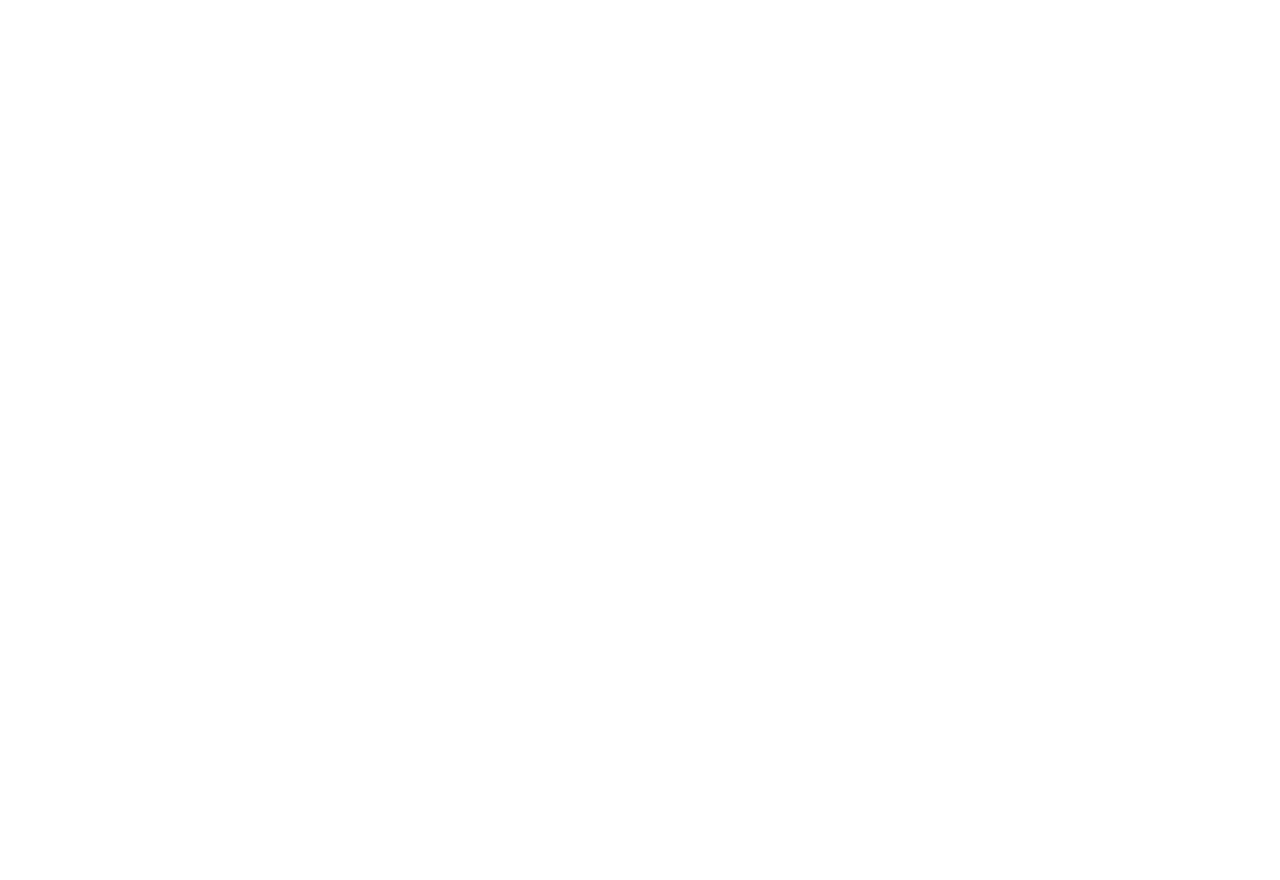
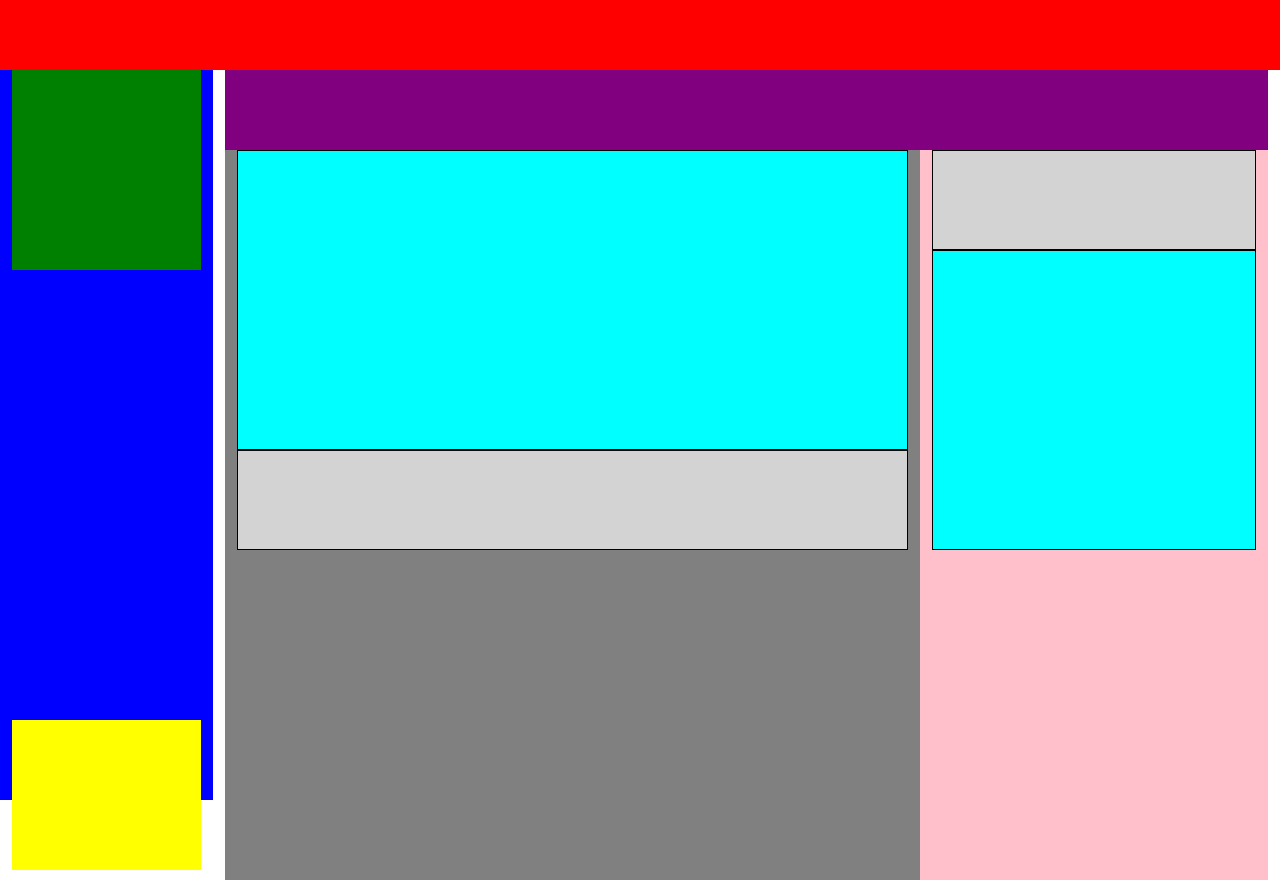
Before and after one commit to SimoneVilardo/html-css-bootstrap-dashboard, a plain HTML site: page index.html in a window 1280 px wide. Before the commit the page ends 800 px from the top, so only its background shows below. Drawn offline with nearby package versions, Linux system fonts and the light colour scheme.

Commit message:
BLOCCHI COLORATI

```diff
--- a/css/style.css
+++ b/css/style.css
@@ -3,3 +3,63 @@
     padding: 0;
     box-sizing: border-box;
 }
+
+.red{
+    background-color: red;
+    height: 70px;
+    position: fixed;
+    z-index: 100;
+}
+
+.height-contain{
+    padding-top: 70px;
+}
+
+
+.contenitore-sinistro{
+    background-color: blue;
+    height: calc(100vh - 70px);
+    position: fixed;
+}
+.height{
+    height: 100vh;
+}
+
+
+.green{
+    background-color: green;
+    height: 200px;
+}
+
+.yellow{
+    background-color: yellow;
+    height: 150px;
+}
+
+
+.grey{
+    background-color: grey;
+    height: calc(100vh - 70px);
+}
+
+.pink{
+    background-color: pink;
+    height: calc(100vh - 70px);
+}
+
+.purple{
+    background-color: purple;
+    height: 80px;
+}
+.acqua, .lightgrey{
+    border: 1px solid black;
+}
+.acqua{
+    background-color: aqua;
+    height: 300px;
+}
+
+.lightgrey{
+    background-color: lightgray;
+    height: 100px;
+}
--- a/index.html
+++ b/index.html
@@ -4,9 +4,72 @@
     <meta charset="UTF-8">
     <meta http-equiv="X-UA-Compatible" content="IE=edge">
     <meta name="viewport" content="width=device-width, initial-scale=1.0">
+    <link rel="stylesheet" href="https://cdnjs.cloudflare.com/ajax/libs/font-awesome/6.4.0/css/all.min.css" integrity="sha512-iecdLmaskl7CVkqkXNQ/ZH/XLlvWZOJyj7Yy7tcenmpD1ypASozpmT/E0iPtmFIB46ZmdtAc9eNBvH0H/ZpiBw==" crossorigin="anonymous" referrerpolicy="no-referrer">
+    <link rel="stylesheet" href="https://cdn.jsdelivr.net/npm/bootstrap@5.3.0-alpha3/dist/css/bootstrap.min.css">
+    <script src="https://cdn.jsdelivr.net/npm/bootstrap@5.3.0-alpha3/dist/js/bootstrap.bundle.min.js" integrity="sha384-ENjdO4Dr2bkBIFxQpeoTz1HIcje39Wm4jDKdf19U8gI4ddQ3GYNS7NTKfAdVQSZe" crossorigin="anonymous"></script>
+    <link rel="stylesheet" href="./css/style.css">
     <title>Bootstrap Dashboard</title>
 </head>
 <body>
+    <!-- INIZIO HEADER -->
+    <header>
+        <div class="container-fluid">
+            <div class="row">
+                <div class="col-12 red">
+
+                </div>
+            </div>
+        </div>
+    </header>
+    <!-- FINE HEADER -->
+
+    <!-- INIZIO MAIN -->
+    <main>
+        <div class="container-fluid ">
+            <div class="row height-contain">
+                <div class="col-2 contenitore-sinistro">
+                    <div class="container-fluid">
+                        <div class="row height justify-content-between flex-column">
+                            <div class="col-12 green">
+
+                            </div>
+                            <div class="col-12 yellow"></div>
+                        </div>
+                    </div>
+                </div>
+                <div class="col-10 offset-2">
+                    <div class="container-fluid">
+                        <div class="row">
+                            <div class="col-12 purple">
+
+                            </div>
+                        </div>
+                    </div>
+                    <div class="container-fluid">
+                        <div class="row ">
+                            <div class="col-12 col-md-8 grey">
+                                <div class="container-fluid">
+                                    <div class="row flex-column">
+                                        <div class="col-12 acqua"></div>
+                                        <div class="col-12 lightgrey"></div>
+                                    </div>
+                                </div>
+                            </div>
+                            <div class="col-12 col-md-4 pink">
+                                <div class="container-fluid">
+                                    <div class="row flex-column">
+                                        <div class="col-12 lightgrey"></div>
+                                        <div class="col-12 acqua"></div>
+                                    </div>
+                                </div>
+                            </div>
+                        </div>
+                    </div>
+                </div>
+            </div>
+        </div>
+    </main>
+    <!-- INIZIO MAIN -->
 
 </body>
 </html>
```
